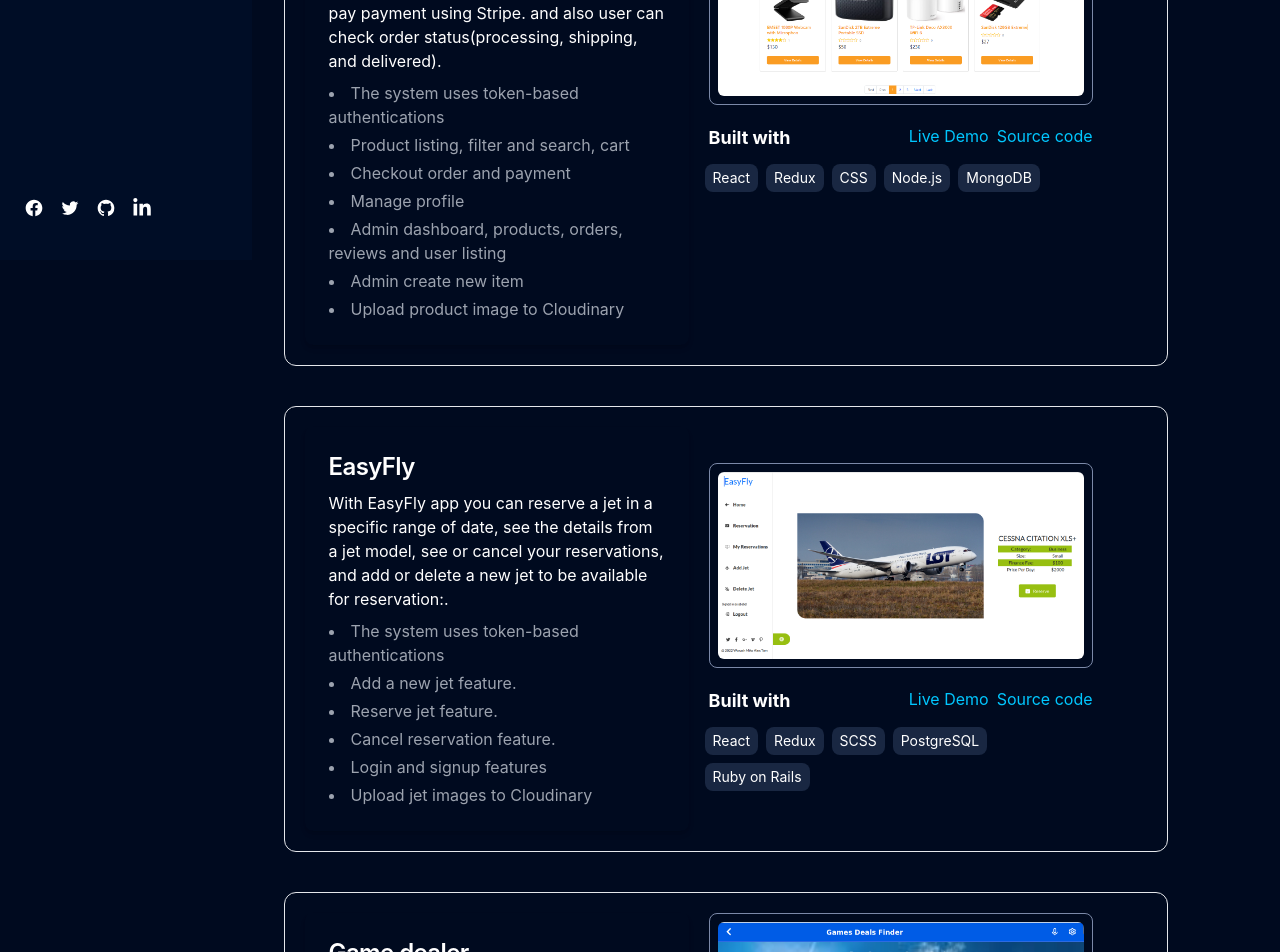
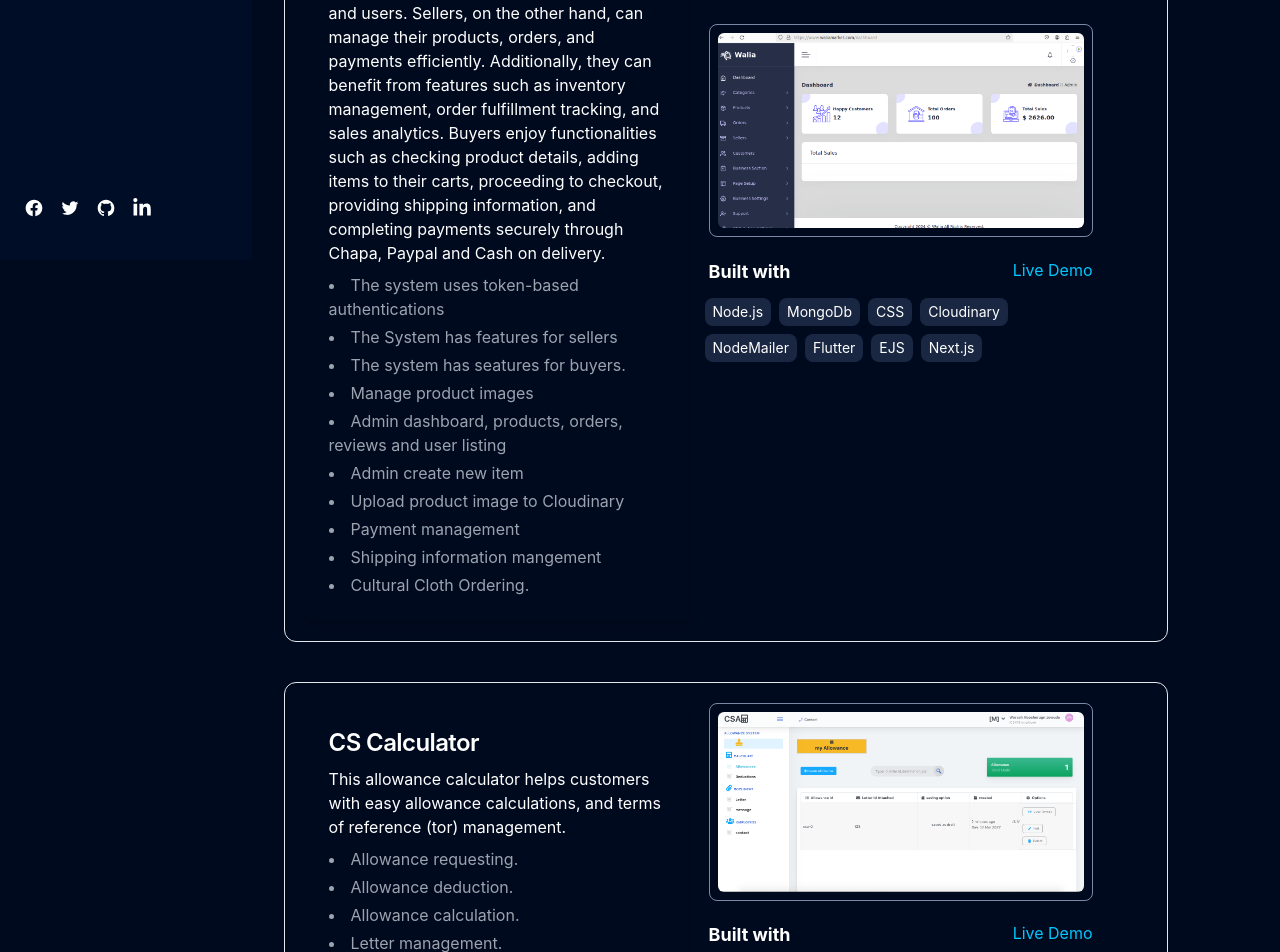
Before and after one commit to worashf/portfolio, a Next.js app: page /portfolio in a window 1280 px wide. Shown: the part 540-1492 px from the top of the page. Built offline with nearby package versions, Linux system fonts and the light colour scheme.

Commit message:
Add  project

```diff
--- a/data/projects.js
+++ b/data/projects.js
@@ -1,24 +1,42 @@
 const projects = [
+
   {
     id: 1,
-    title: 'ShiCommerce',
-    desc: 'ShiCommerce is an e-commerce website that has features for admins and users(buyers). Admin can manage products, manage orders, manage product reviews, and users. The user (buyer) can check product details, add a product to the cart, checkout the cart, fill shipping address, and pay payment using Stripe. and also user can check order status(processing, shipping, and delivered).',
-    img: '/static/projects/shi-commerce.PNG',
-    link:'https://shicomm.onrender.com/',
-    github: 'https://github.com/worashf/ShiCommerce',
-    tags: ['React', 'Redux', 'CSS', 'Node.js', 'MongoDB'],
+    title: 'Walia Market',
+    desc: 'Walia Market is an e-commerce platform that offers various features accessible through both mobile applications (for Android and iOS) and websites. It caters to administrators, sellers, and buyers alike. Administrators have the capability to manage products, orders, product reviews, and users. Sellers, on the other hand, can manage their products, orders, and payments efficiently. Additionally, they can benefit from features such as inventory management, order fulfillment tracking, and sales analytics. Buyers enjoy functionalities such as checking product details, adding items to their carts, proceeding to checkout, providing shipping information, and completing payments securely through Chapa, Paypal and Cash on delivery.',
+    img: '/static/projects/walia-market.png',
+    link:'https://www.waliamarket.com/login',
+    tags: ['Node.js', 'MongoDb', 'CSS', 'Cloudinary', 'NodeMailer','Flutter','EJS','Next.js'],
     features: [
       'The system uses token-based authentications',
-      'Product listing, filter and search,  cart',
-      'Checkout order and payment',
-      'Manage profile',
+      'The System has features for sellers',
+      'The system has seatures for buyers.',
+      'Manage product images',
       'Admin dashboard, products, orders, reviews and user listing',
       'Admin create new item',
       'Upload product image to Cloudinary',
+      'Payment management',
+      'Shipping information mangement',
+      'Cultural Cloth  Ordering.'
     ],
   },
   {
     id: 2,
+    title: 'CS Calculator',
+    desc: 'This allowance calculator helps customers with easy allowance calculations,  and terms of reference (tor) management.',
+    img: '/static/projects/allowance-management.png',
+    link: 'https://allowance-system.onrender.com/',
+    tags: ['ReactJS', , 'CSS3', 'NodeJS', 'ExpressJS', 'MondoDB'],
+    features: [
+      'Allowance requesting.',
+      'Allowance deduction.',
+      'Allowance calculation.',
+      'Letter management. ',
+    ],
+  },
+
+  {
+    id: 3,
     title: 'EasyFly',
     desc: 'With EasyFly app you can reserve a jet in a specific range of date, see the details from a jet model, see or cancel your reservations, and add or delete a new jet to be available for reservation:.',
     img: '/static/projects/easy-fly.png',
@@ -36,7 +54,7 @@ const projects = [
     ],
   },
   {
-    id: 3,
+    id: 4,
     title: 'Game dealer',
     desc: 'A website that allows users to check the available deals of computer games with data being collected directly from the cheapshark API.',
     img: '/static/projects/game-dealer.png',
@@ -50,7 +68,7 @@ const projects = [
     ],
   },
   {
-    id: 4,
+    id: 5,
     title: 'Personal portfolio',
     desc: 'Personal portfolio website built with HTML5, CSS3 and JavaScript.',
     img: '/static/projects/portfolio.png',
@@ -66,21 +84,26 @@ const projects = [
     ],
   },
   {
-    id: 5,
-    title: 'CS Calculator',
-    desc: 'This allowance calculator helps customers with easy allowance calculations,  and terms of reference (tor) management.',
-    img: '/static/projects/allowance-management.png',
-    link: 'https://allowance-system.onrender.com/',
-    tags: ['ReactJS', , 'CSS3', 'NodeJS', 'ExpressJS', 'MondoDB'],
+    id: 6,
+    title: 'ShiCommerce',
+    desc: 'ShiCommerce is an e-commerce website that has features for admins and users(buyers). Admin can manage products, manage orders, manage product reviews, and users. The user (buyer) can check product details, add a product to the cart, checkout the cart, fill shipping address, and pay payment using Stripe. and also user can check order status(processing, shipping, and delivered).',
+    img: '/static/projects/shi-commerce.PNG',
+    link:'https://shicomm.onrender.com/',
+    github: 'https://github.com/worashf/ShiCommerce',
+    tags: ['React', 'Redux', 'CSS', 'Node.js', 'MongoDB'],
     features: [
-      'Allowance requesting.',
-      'Allowance deduction.',
-      'Allowance calculation.',
-      'Letter management. ',
+      'The system uses token-based authentications',
+      'Product listing, filter and search,  cart',
+      'Checkout order and payment',
+      'Manage profile',
+      'Admin dashboard, products, orders, reviews and user listing',
+      'Admin create new item',
+      'Upload product image to Cloudinary',
     ],
   },
+
   {
-    id: 6,
+    id: 7,
     title: 'Research Center Website',
     desc: 'HTML5/CSS3 and JavaScript basics capstone project, building research center website',
     img: '/static/projects/research-center.png',
@@ -97,7 +120,7 @@ const projects = [
     ],
   },
   {
-    id: 7,
+    id: 8,
     title: 'Awesome Tv',
     desc: 'Consume the movie API and render a list of movies on the page, the users can like and comments on the movie.',
     img: '/static/projects/awesome-tv.png',
@@ -113,7 +136,7 @@ const projects = [
     ],
   },
   {
-    id: 8,
+    id: 9,
     title: 'Online CourseWare',
     desc: 'Online course ware system is designed for teachers and authors to create course content online and for student to access the contents. ',
     img: '/static/projects/online-course-ware.png',
@@ -134,7 +157,7 @@ const projects = [
     ],
   },
   {
-    id: 9,
+    id: 10,
     title: 'OneInventory',
     desc: ' OneInventory is an online inventory management system that enables the user can manage inventory management tasks easily.',
     img: '/static/projects/inventory-admin.png',
```
Also changed, not shown: public/static/projects/walia-market.png (added).
